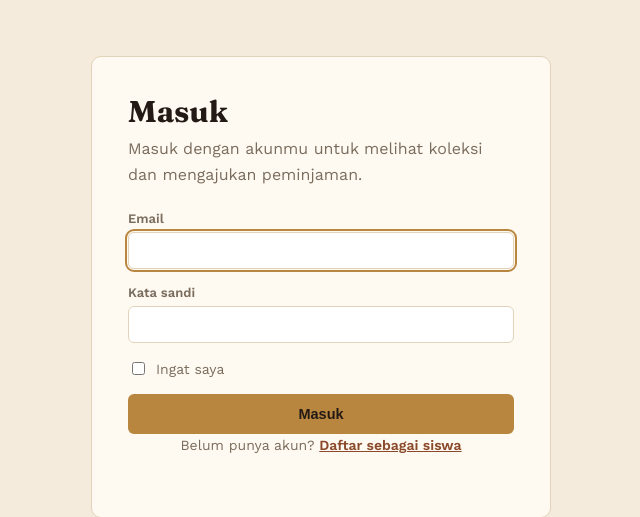
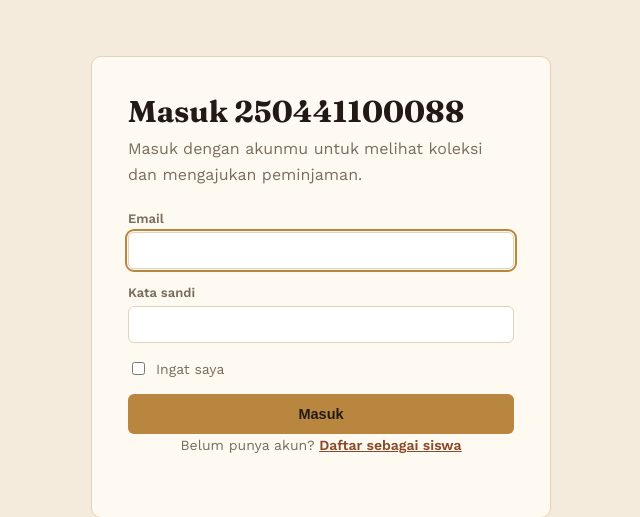
Before and after one commit to nadiaiflahatunnisaanadia-lgtm/perpustakaan_250441100088, a Laravel app: page /login in a window 1280 px wide. Shown: the part 77-594 px from the top of the page, without its empty margins (319-959 px from the left). Run offline with Laravel 12, Linux system fonts and the light colour scheme; style sheets or scripts are compiled from the project's sources; parts of the project's set-up code (start-up, migrations or seed data) failed here and were passed over; some libraries are stand-ins or nearby versions.

Commit message:
Soal 5: tambahkan NIM pada judul halaman login untuk uji deploy otomatis

```diff
--- a/resources/views/auth/login.blade.php
+++ b/resources/views/auth/login.blade.php
@@ -5,7 +5,7 @@
 @section('content')
     <div class="container auth-wrap">
         <div class="auth-card">
-            <h1>Masuk</h1>
+            <h1>Masuk 250441100088</h1>
             <p>Masuk dengan akunmu untuk melihat koleksi dan mengajukan peminjaman.</p>
 
             @include('layouts.partials.flash')
```
